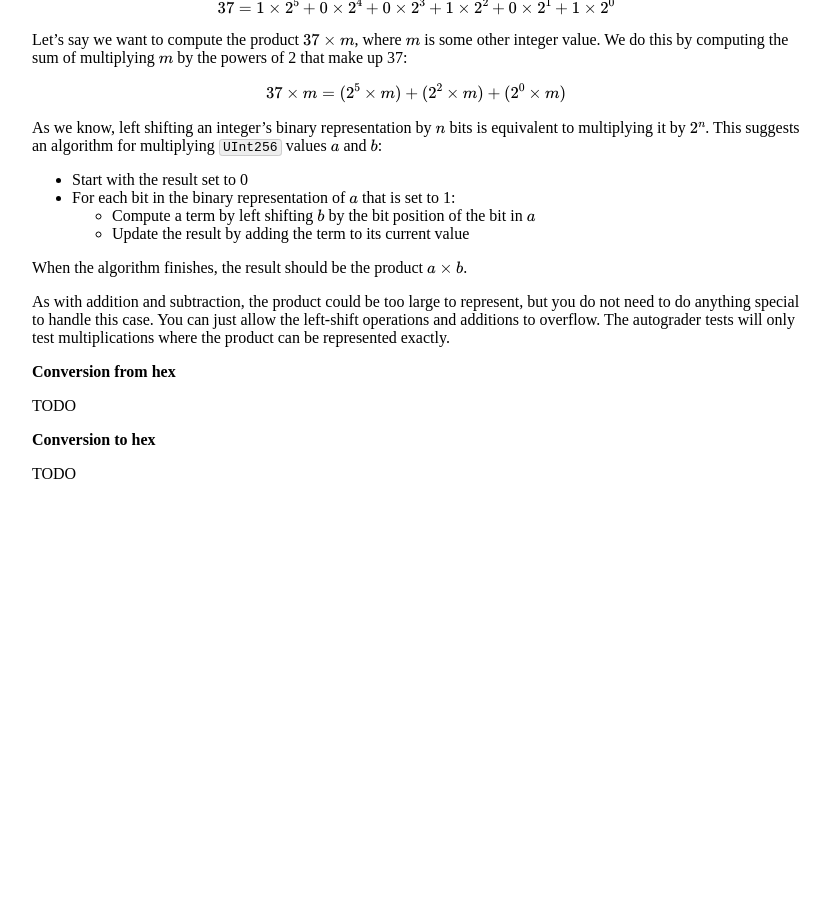
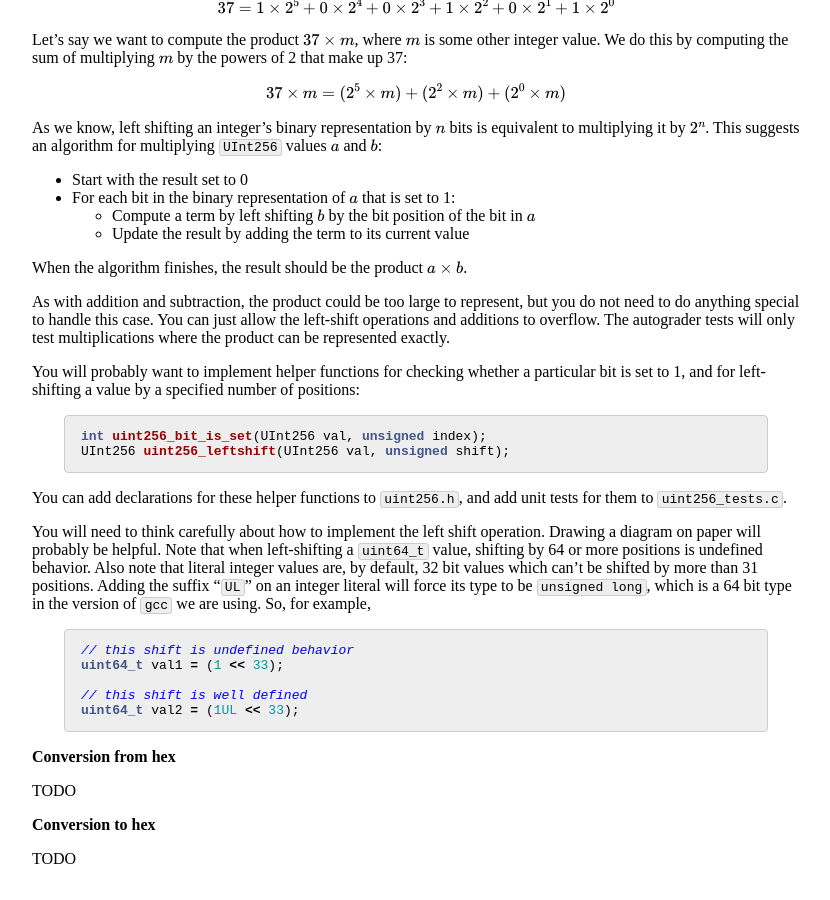
Before and after one commit to jhucsf/spring2023, a Jekyll site: the page built from assign/assign01.md, in a window 1280 px wide and 900 px high, scrolled down 2949 px. Shown: the whole window, without its empty margins (224-1054 px from the left). Built offline with Jekyll 4.4.1, drawn with Linux system fonts in a browser that asks for light colours; formulas are drawn with MathJax 3; before the commit the page ends 3464 px from its top, so only the background shows below that.

Commit message:
more advice about implementing multiplication

````diff
--- a/assign/assign01.md
+++ b/assign/assign01.md
@@ -208,6 +208,35 @@ just allow the left-shift operations and additions to overflow.
 The autograder tests will only test multiplications where the product can be
 represented exactly.
 
+You will probably want to implement helper functions for checking whether a
+particular bit is set to 1, and for left-shifting a value by a specified
+number of positions:
+
+```c
+int uint256_bit_is_set(UInt256 val, unsigned index);
+UInt256 uint256_leftshift(UInt256 val, unsigned shift);
+```
+
+You can add declarations for these helper functions to `uint256.h`, and add
+unit tests for them to `uint256_tests.c`.
+
+You will need to think carefully about how to implement the left shift
+operation. Drawing a diagram on paper will probably be helpful.
+Note that when left-shifting a `uint64_t` value, shifting by 64 or more
+positions is undefined behavior.  Also note that literal integer values are,
+by default, 32 bit values which can't be shifted by more than 31 positions.
+Adding the suffix "`UL`" on an integer literal will force its type to be
+`unsigned long`, which is a 64 bit type in the version of `gcc` we are
+using.  So, for example,
+
+```c
+// this shift is undefined behavior
+uint64_t val1 = (1 << 33);
+
+// this shift is well defined
+uint64_t val2 = (1UL << 33);
+```
+
 **Conversion from hex**
 
 TODO
````
